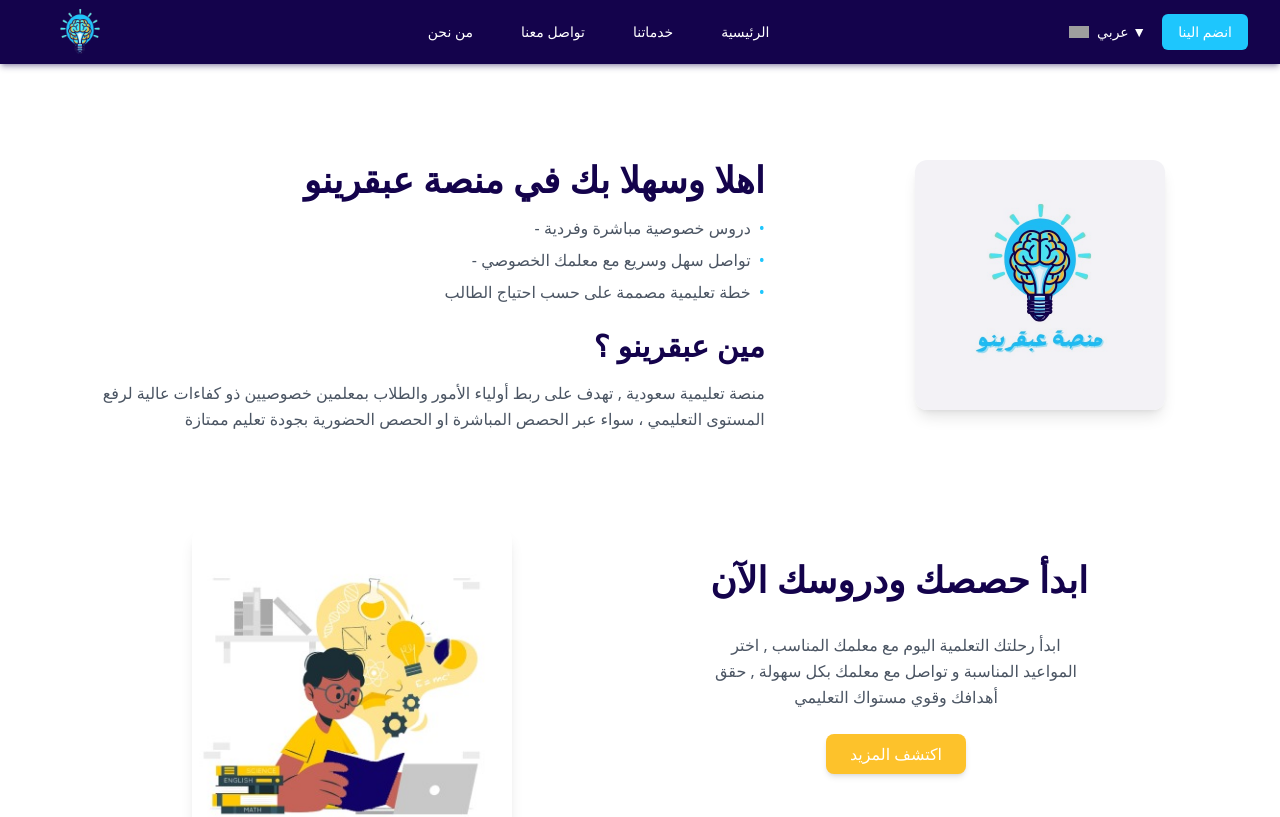
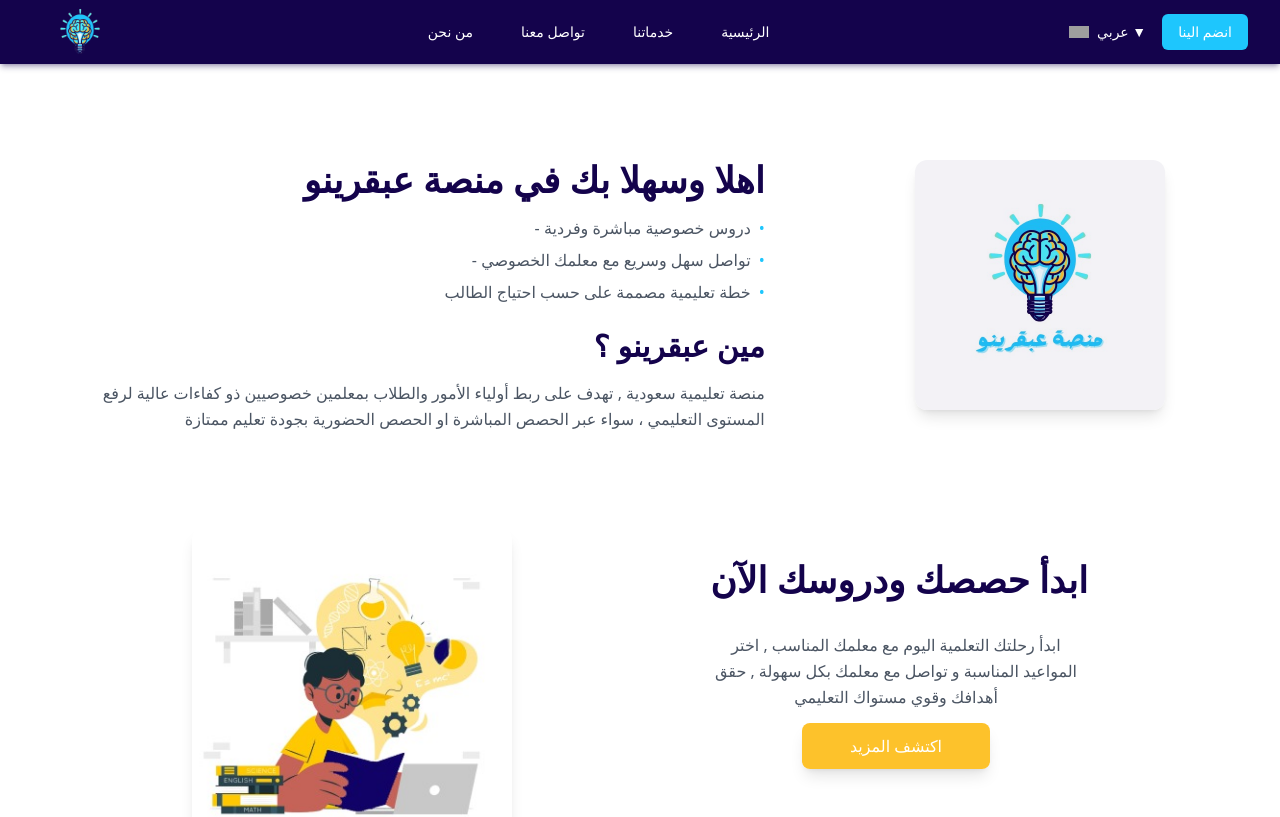
Before and after one commit to ayoubbezai/Abqarino, a React (Vite) app: page / in a window 1280 px wide. Shown: the top 817 px of the page. Built offline with nearby package versions, Linux system fonts and the light colour scheme; grey boxes are pictures that could not be loaded.

Commit message:
wahtssa linkp

```diff
--- a/src/components/sections/sectionOne/SectionOne.jsx
+++ b/src/components/sections/sectionOne/SectionOne.jsx
@@ -2,9 +2,11 @@
 import { sectionOne } from "../../../data"
 import { LanguageContext } from "../../../context/LanguageContext"
 import sectionOneImage from "../../../assets/sections/image1.jpg"
-import Button from "../../common/Button"
 
 const SectionOne = () => {
+
+    const link = `https://wa.me/966538474025`
+
     const { language } = useContext(LanguageContext)
     return (
         <div id="sectionOne" className="flex flex-col mt-12">
@@ -25,9 +27,9 @@
                     </p>
 
                     <div className={`mt-6`}>
-                        <Button className="bg-yellow-bright hover:bg-yellow-500">
+                        <a href={link} target="_blank" className="bg-yellow-bright hover:bg-yellow-500 px-12 py-3 rounded-lg transition-colors duration-200 shadow-lg hover:shadow-xl text-base text-center text-white">
                             {language === 'ar' ? 'اكتشف المزيد' : 'Learn More'}
-                        </Button>
+                        </a>
                     </div>
                 </div>
             </div>
```
